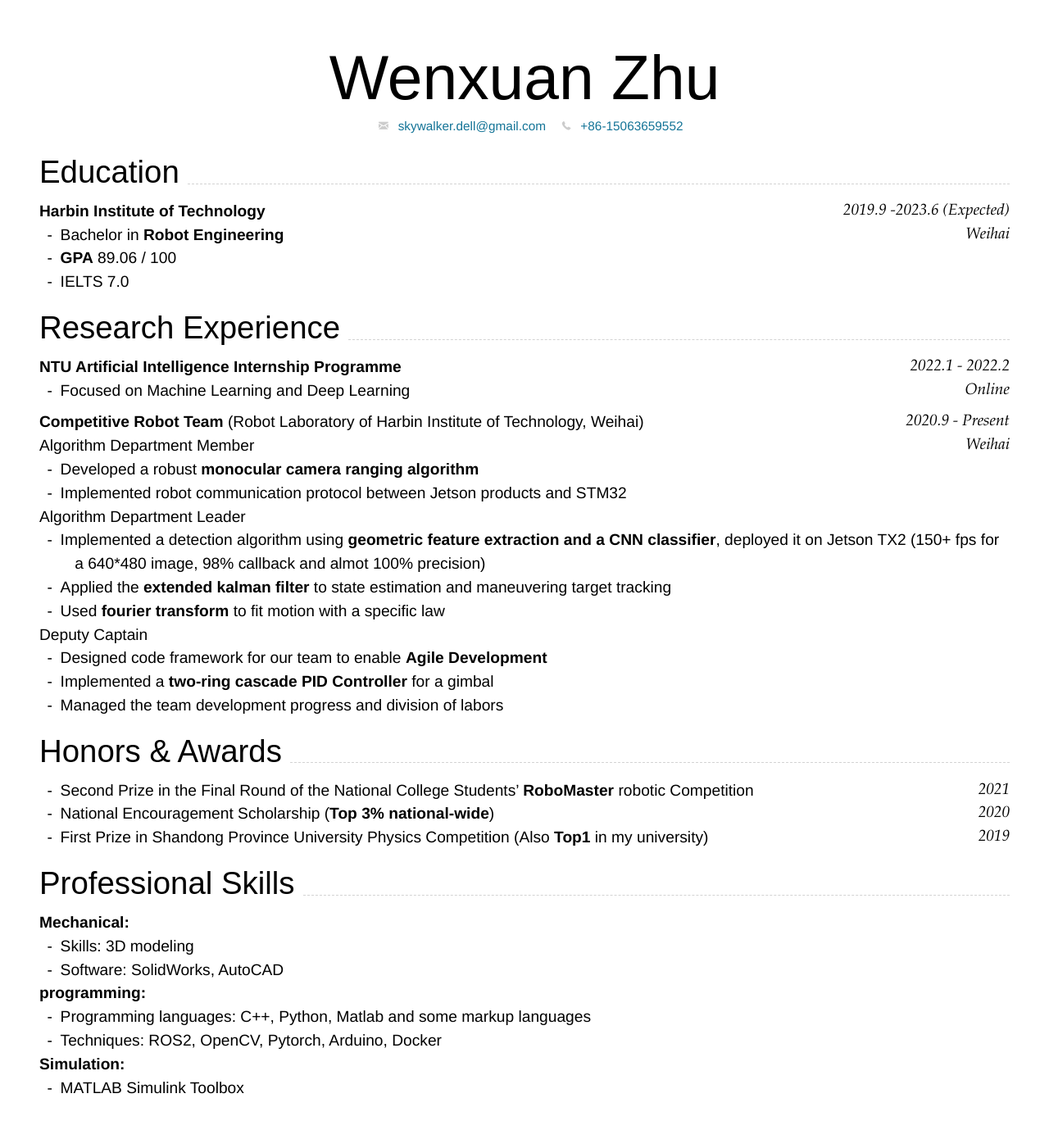
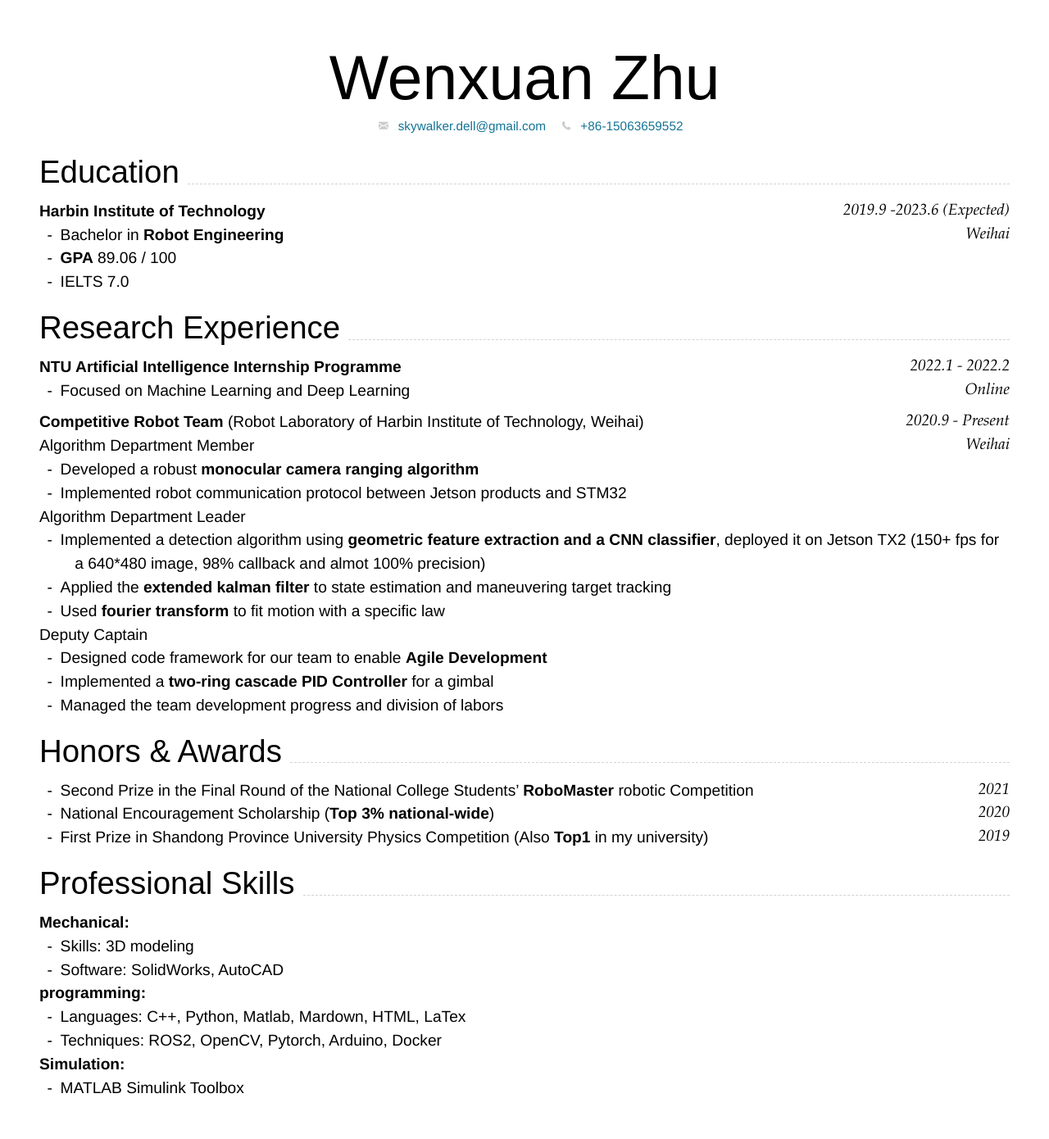
Before and after one commit to skywalker-dell/CV, a Jekyll site: the page built from index.md, in a window 1280 px wide. Shown: the whole page at 82% size. Built offline with Jekyll 4.4.1, drawn with Linux system fonts in a browser that asks for light colours; nearby versions of some CDN libraries.

Commit message:
add info

```diff
--- a/_includes/cv-contact.html
+++ b/_includes/cv-contact.html
@@ -15,9 +15,4 @@
     <a href="{{ page.phone.url }}" style="margin-left:0.5em">{{ page.phone.text }}</a>
     {% endif %}
 
-    <!-- {% if page.github %}
-    <i class="fi-github" style="margin-left:1em"></i>
-    <a href="{{ page.github.url }}" style="margin-left:0.5em">{{ page.github.text }}</a>
-    {% endif %} -->
-
 </div>
--- a/index.md
+++ b/index.md
@@ -75,7 +75,6 @@ Deputy Captain<br>
 
 
 
-
 ## Honors & Awards
 
 <!-- - Second Prize in the Final Round of the National College Students’ RoboMaster robotic Competition `2021`<br>(**The largest and most influential robot competition in China**)  -->
@@ -95,7 +94,7 @@ Deputy Captain<br>
 - Software: SolidWorks, AutoCAD
 
 **programming:**
-- Programming languages: C++, Python, Matlab and some markup languages
+- Languages: C++, Python, Matlab, Mardown, HTML, LaTex
 - Techniques: ROS2, OpenCV, Pytorch, Arduino, Docker
 <!-- - Digital Image Processing with OpenCV -->
 <!-- - Machine Learning and Deep Learning (Pytorch) -->
```
